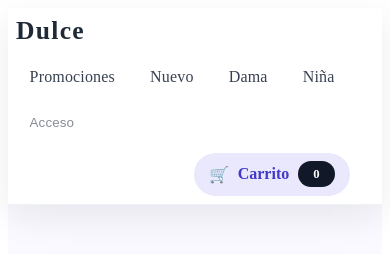
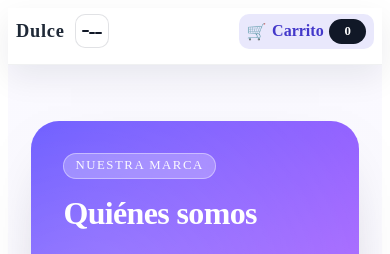
Before and after one commit to Davidjc27/Dulce-Frontend, an Angular app: page /quienes-somos in a window 390 px wide. Shown: the top 254 px of the page. Built offline with nearby package versions, Linux system fonts and the light colour scheme.

Commit message:
se arregla el navbar para que sea mas responsive

```diff
--- a/src/app/shared/components/navbar/navbar.css
+++ b/src/app/shared/components/navbar/navbar.css
@@ -16,7 +16,7 @@
   grid-template-columns: auto 1fr auto;
   align-items: center;
   gap: 1.5rem;
-  width: min(1120px, calc(100% - 1.5rem)); /* ajustado */
+  width: min(1120px, calc(100% - 1.5rem));
   margin: 0 auto;
   padding: 0.5rem 0;
 }
@@ -56,7 +56,7 @@
   font-weight: 600;
   letter-spacing: 0.06em;
   text-transform: uppercase;
-  color: #4f46e5; /* indigo-600 */
+  color: #4f46e5;
   background: linear-gradient(180deg, rgba(79,70,229,0.12), rgba(248,180,217,0.15));
   padding: 0.4rem 0.8rem;
   border-radius: 999px;
@@ -68,7 +68,7 @@
 
 .home-indicator:hover,
 .home-indicator:focus-visible {
-  color: #4338ca; /* indigo-700 */
+  color: #4338ca;
   background: linear-gradient(180deg, rgba(79,70,229,0.16), rgba(248,180,217,0.22));
   transform: translateY(-1px);
   box-shadow: 0 10px 26px rgba(79,70,229,0.24);
@@ -80,7 +80,6 @@
     0 0 0 3px rgba(79,70,229,0.28),
     0 10px 26px rgba(79,70,229,0.24);
 }
-
 
 .menu {
   list-style: none;
@@ -155,10 +154,10 @@
   border: 1px solid rgba(79, 70, 229, 0.12);
   opacity: 0;
   visibility: hidden;
-  transform: translateY(-10px); /* ajustado */
+  transform: translateY(-10px);
   transition: opacity 0.22s ease, transform 0.22s ease;
   pointer-events: none;
-  overflow: hidden; /* evita que el halo se salga */
+  overflow: hidden;
 }
 
 .menu-item:last-child .dropdown {
@@ -196,7 +195,7 @@
   width: 0.55rem;
   height: 0.55rem;
   border-radius: 999px;
-  background: #f8b4d9; /* rosa pastel */
+  background: #f8b4d9;
   opacity: 1;
   transform: translateY(-50%) scale(1);
   transition: transform 0.2s ease, box-shadow 0.2s ease, opacity 0.2s ease;
@@ -215,7 +214,7 @@
 .dropdown a:focus-visible::before {
   opacity: 1;
   transform: translateY(-50%) scale(1.08);
-  box-shadow: 0 0 0 0.22rem rgba(248, 180, 217, 0.35); /* halo rosa */
+  box-shadow: 0 0 0 0.22rem rgba(248, 180, 217, 0.35);
 }
 
 /* estilos del acceso al carrito definidos en styles.css */
@@ -233,38 +232,162 @@
   }
 }
 
+/* ===== Accesibilidad: clase utilitaria para texto solo-lectores ===== */
+.sr-only {
+  position: absolute !important;
+  width: 1px; height: 1px;
+  padding: 0; margin: -1px; overflow: hidden;
+  clip: rect(0,0,0,0); white-space: nowrap; border: 0;
+}
+
+/* ===== Botón hamburguesa ===== */
+.menu-toggle {
+  display: none; /* oculto en desktop */
+  align-items: center;
+  justify-content: center;
+  width: 40px; height: 40px;
+  border: 1px solid rgba(15, 23, 42, 0.12);
+  border-radius: 10px;
+  background: #fff;
+  cursor: pointer;
+  transition: box-shadow .2s ease, transform .2s ease, background .2s ease;
+}
+
+.menu-toggle:hover,
+.menu-toggle:focus-visible {
+  background: rgba(79, 70, 229, 0.06);
+  box-shadow: 0 8px 22px rgba(15, 23, 42, 0.12);
+  outline: none;
+}
+
+.menu-toggle-bar {
+  display: block;
+  width: 18px; height: 2px;
+  background: #111827;
+  border-radius: 999px;
+  position: relative;
+}
+
+.menu-toggle-bar + .menu-toggle-bar { margin-top: 4px; }
+
+/* ===== Mobile compacto y carrito alineado (<= 768px) ===== */
 @media (max-width: 768px) {
   .navbar-inner {
     width: calc(100% - 1rem);
-    grid-template-columns: 1fr auto;
+    display: grid;
+    /* 3 columnas: brand | toggle | actions */
+    grid-template-columns: auto auto 1fr;
     grid-template-rows: auto auto;
-    row-gap: 0.75rem;
+    grid-template-areas:
+      "brand toggle actions"
+      "menu  menu   menu";
+    align-items: center;
+    gap: 0.5rem;
+    min-height: 50px;
+    padding: 0.35rem 0;
   }
 
-  .home-indicator {
-    font-size: 0.75rem;
-    padding: 0.25rem 0.6rem;
+  .brand { grid-area: brand; }
+
+  /* 👉 Botón hamburguesa al lado del logo */
+  .menu-toggle {
+    grid-area: toggle;
+    display: inline-flex;
+    margin-left: .25rem;
   }
 
-  .menu {
-    grid-column: 1 / -1;
-    gap: 0.5rem;
-    justify-content: flex-start;
-    flex-wrap: wrap;
+  .navbar-actions {
+    grid-area: actions;
+    display: flex;
+    align-items: center;
+    justify-content: flex-end;
+    align-self: center;
   }
 
+  /* Panel del menú alineado bajo brand/toggle, no a todo el ancho */
+  .menu {
+    grid-area: menu;
+    display: none;
+    width: auto;
+    max-width: min(92vw, 360px);
+    justify-self: start; /* alinear bajo brand/toggle (lado izq.) */
+    margin-top: .25rem;
+    background: #fff;
+    border: 1px solid rgba(15, 23, 42, 0.08);
+    border-radius: 12px;
+    box-shadow: 0 14px 34px rgba(15, 23, 42, 0.10);
+    flex-direction: column;
+    align-items: stretch;
+    padding: .5rem;
+  }
+  .menu.open { display: flex; }
+
+  .menu-item { width: 100%; }
+
   .menu-link {
-    padding: 0.65rem 0.85rem;
+    width: 100%;
+    justify-content: space-between;
+    padding: .7rem .9rem;
   }
 
   .dropdown {
-    width: auto;
-    min-width: 180px;
-    max-width: min(92vw, 240px); /* evita scroll lateral */
+    position: static;
+    width: 100%;
+    min-width: 0;
+    max-width: none;
+    margin: .25rem 0 .5rem;
+    box-shadow: none;
+    border: 1px dashed rgba(79,70,229,0.18);
+    border-radius: 10px;
+    opacity: 1;
+    visibility: visible;
+    transform: none;
+    pointer-events: auto;
+    display: none;
+  }
+  .menu-item.is-open .dropdown { display: flex; }
+
+  .cart-entry {
+    display: inline-flex;
+    align-items: center;
+    gap: .35rem;
+    padding: .35rem .55rem;
+    border-radius: 10px;
+    text-decoration: none;
   }
 
-  .navbar-actions {
-    justify-content: flex-end;
+  .logo { font-size: 1.25rem; letter-spacing: .04em; }
+}
+
+/* extra-compacto para teléfonos pequeños */
+@media (max-width: 480px) {
+  .navbar-inner { gap: .4rem; padding: .3rem 0; min-height: 46px; }
+  .logo { font-size: 1.15rem; }
+  .menu-toggle { width: 34px; height: 34px; }
+  .cart-entry { padding: .3rem .5rem; }
+}
+
+/* ===== Tips de calidad / accesibilidad ===== */
+
+/* Reduce motion para usuarios que lo prefieren */
+@media (prefers-reduced-motion: reduce) {
+  * {
+    animation-duration: 0.001ms !important;
+    animation-iteration-count: 1 !important;
+    transition-duration: 0.001ms !important;
+    scroll-behavior: auto !important;
+  }
+}
+
+/* Evitar "hover pegajoso" en pantallas táctiles */
+@media (hover: none) {
+  .menu-item:hover > .menu-link {
+    background: transparent;
+    box-shadow: none;
+  }
+  .menu-link:hover {
+    background: transparent;
+    box-shadow: none;
   }
 }
 
--- a/src/app/shared/components/navbar/navbar.html
+++ b/src/app/shared/components/navbar/navbar.html
@@ -5,7 +5,22 @@
       <a class="logo" routerLink="/home" aria-label="Ir al inicio">Dulce</a>
     </div>
 
-    <ul class="menu">
+    <!-- Botón hamburguesa (solo visible en móvil) -->
+    <button
+      class="menu-toggle"
+      type="button"
+      [attr.aria-expanded]="isMobileMenuOpen"
+      aria-controls="main-menu"
+      (click)="toggleMobileMenu()"
+    >
+      <span class="sr-only">Abrir menú</span>
+      <span class="menu-toggle-bar"></span>
+      <span class="menu-toggle-bar"></span>
+      <span class="menu-toggle-bar"></span>
+    </button>
+
+    <!-- Menú principal -->
+    <ul id="main-menu" class="menu" [class.open]="isMobileMenuOpen">
       <!-- Promociones -->
       <li
         class="menu-item has-dropdown menu-promociones"
@@ -19,7 +34,7 @@
           class="menu-link"
           [routerLink]="['/catalogo']"
           [queryParams]="buildCatalogParams(catalogFilters.promotions)"
-          (click)="onCatalogLinkClick($event, catalogFilters.promotions)"
+          (click)="onCatalogLinkClick($event, catalogFilters.promotions); closeMobileMenu()"
         >
           <span class="menu-label">Promociones</span>
         </a>
@@ -28,7 +43,7 @@
             <a
               [routerLink]="['/catalogo']"
               [queryParams]="buildCatalogParams(catalogFilters.promotions)"
-              (click)="onCatalogLinkClick($event, catalogFilters.promotions)"
+              (click)="onCatalogLinkClick($event, catalogFilters.promotions); closeMobileMenu()"
             >
               Llévame a las promociones
             </a>
@@ -46,10 +61,10 @@
         (focusout)="handleFocusOut($event, 'nuevo')"
       >
         <a
-            class="menu-link"
-            [routerLink]="['/catalogo']"
-            [queryParams]="buildCatalogParams(catalogFilters.newest)"
-            (click)="onCatalogLinkClick($event, catalogFilters.newest)"
+          class="menu-link"
+          [routerLink]="['/catalogo']"
+          [queryParams]="buildCatalogParams(catalogFilters.newest)"
+          (click)="onCatalogLinkClick($event, catalogFilters.newest); closeMobileMenu()"
         >
           <span class="menu-label">Nuevo</span>
         </a>
@@ -58,7 +73,7 @@
             <a
               [routerLink]="['/catalogo']"
               [queryParams]="buildCatalogParams(catalogFilters.newest)"
-              (click)="onCatalogLinkClick($event, catalogFilters.newest)"
+              (click)="onCatalogLinkClick($event, catalogFilters.newest); closeMobileMenu()"
             >
               Tendencias
             </a>
@@ -79,7 +94,7 @@
           class="menu-link"
           [routerLink]="['/catalogo']"
           [queryParams]="buildCatalogParams(catalogFilters.dama)"
-          (click)="onCatalogLinkClick($event, catalogFilters.dama)"
+          (click)="onCatalogLinkClick($event, catalogFilters.dama); closeMobileMenu()"
         >
           <span class="menu-label">Dama</span>
         </a>
@@ -88,7 +103,7 @@
             <a
               [routerLink]="['/catalogo']"
               [queryParams]="buildCatalogParams(catalogFilters.damaPijamas)"
-              (click)="onCatalogLinkClick($event, catalogFilters.damaPijamas)"
+              (click)="onCatalogLinkClick($event, catalogFilters.damaPijamas); closeMobileMenu()"
             >
               Pijamas
             </a>
@@ -97,7 +112,7 @@
             <a
               [routerLink]="['/catalogo']"
               [queryParams]="buildCatalogParams(catalogFilters.damaBlusas)"
-              (click)="onCatalogLinkClick($event, catalogFilters.damaBlusas)"
+              (click)="onCatalogLinkClick($event, catalogFilters.damaBlusas); closeMobileMenu()"
             >
               Blusas
             </a>
@@ -106,7 +121,7 @@
             <a
               [routerLink]="['/catalogo']"
               [queryParams]="buildCatalogParams(catalogFilters.damaCamisetas)"
-              (click)="onCatalogLinkClick($event, catalogFilters.damaCamisetas)"
+              (click)="onCatalogLinkClick($event, catalogFilters.damaCamisetas); closeMobileMenu()"
             >
               Camisetas
             </a>
@@ -115,7 +130,7 @@
             <a
               [routerLink]="['/catalogo']"
               [queryParams]="buildCatalogParams(catalogFilters.damaLeggins)"
-              (click)="onCatalogLinkClick($event, catalogFilters.damaLeggins)"
+              (click)="onCatalogLinkClick($event, catalogFilters.damaLeggins); closeMobileMenu()"
             >
               Leggins
             </a>
@@ -136,7 +151,7 @@
           class="menu-link"
           [routerLink]="['/catalogo']"
           [queryParams]="buildCatalogParams(catalogFilters.nina)"
-          (click)="onCatalogLinkClick($event, catalogFilters.nina)"
+          (click)="onCatalogLinkClick($event, catalogFilters.nina); closeMobileMenu()"
         >
           <span class="menu-label">Niña</span>
         </a>
@@ -145,7 +160,7 @@
             <a
               [routerLink]="['/catalogo']"
               [queryParams]="buildCatalogParams(catalogFilters.ninaPijamas)"
-              (click)="onCatalogLinkClick($event, catalogFilters.ninaPijamas)"
+              (click)="onCatalogLinkClick($event, catalogFilters.ninaPijamas); closeMobileMenu()"
             >
               Pijamas
             </a>
@@ -154,7 +169,7 @@
             <a
               [routerLink]="['/catalogo']"
               [queryParams]="buildCatalogParams(catalogFilters.ninaBlusas)"
-              (click)="onCatalogLinkClick($event, catalogFilters.ninaBlusas)"
+              (click)="onCatalogLinkClick($event, catalogFilters.ninaBlusas); closeMobileMenu()"
             >
               Blusas
             </a>
@@ -163,7 +178,7 @@
             <a
               [routerLink]="['/catalogo']"
               [queryParams]="buildCatalogParams(catalogFilters.ninaCamisetas)"
-              (click)="onCatalogLinkClick($event, catalogFilters.ninaCamisetas)"
+              (click)="onCatalogLinkClick($event, catalogFilters.ninaCamisetas); closeMobileMenu()"
             >
               Camisetas
             </a>
@@ -172,7 +187,7 @@
             <a
               [routerLink]="['/catalogo']"
               [queryParams]="buildCatalogParams(catalogFilters.ninaLeggins)"
-              (click)="onCatalogLinkClick($event, catalogFilters.ninaLeggins)"
+              (click)="onCatalogLinkClick($event, catalogFilters.ninaLeggins); closeMobileMenu()"
             >
               Leggins
             </a>
@@ -189,16 +204,17 @@
         (focusin)="openMenu('acceso')"
         (focusout)="handleFocusOut($event, 'acceso')"
       >
-         <button class="menu-link" type="button" disabled aria-disabled="true">
+        <button class="menu-link" type="button" disabled aria-disabled="true">
           <span class="menu-label">Acceso</span>
         </button>
         <ul class="dropdown">
           <li>
-             <span class="menu-info">Acceso para empleados disponible próximamente.</span>
+            <span class="menu-info">Acceso para empleados disponible próximamente.</span>
           </li>
         </ul>
       </li>
     </ul>
+
     <div class="navbar-actions">
       <a class="cart-entry" routerLink="/carrito" aria-label="Abrir carrito">
         <span class="cart-entry-icon" aria-hidden="true">🛒</span>
--- a/src/app/shared/components/navbar/navbar.ts
+++ b/src/app/shared/components/navbar/navbar.ts
@@ -35,14 +35,24 @@ export class NavbarComponent {
   private readonly cartService = inject(CartService);
   readonly totalCartItems$ = this.cartService.totalQuantity$;
 
-  // 🔧 Cambia a true si quieres forzar recarga dura cuando ya estés en /catalogo
+  // 👇 Estado del menú hamburguesa (móvil)
+  isMobileMenuOpen = false;
+
+  // 🔧 Si estás ya en /catalogo, fuerza recarga dura para que “resetee” correctamente
   private readonly FORCE_HARD_RELOAD_ON_CATALOG = true;
 
   constructor() {
     this.updateIsHome(this.router.url);
+
     this.router.events
       .pipe(filter((e): e is NavigationEnd => e instanceof NavigationEnd), takeUntilDestroyed())
-      .subscribe(e => this.updateIsHome(e.urlAfterRedirects));
+      .subscribe(e => {
+        this.updateIsHome(e.urlAfterRedirects);
+        // Cierra el menú móvil al navegar
+        this.closeMobileMenu();
+        // Cierra cualquier dropdown abierto
+        this.activeMenu = null;
+      });
   }
 
   /** Limpia todos los filtros y aplica overrides */
@@ -75,11 +85,11 @@ export class NavbarComponent {
 
     // Si estás en /catalogo:
     if (this.FORCE_HARD_RELOAD_ON_CATALOG) {
-      // Forzar recarga dura (GitHub Pages/baseHref incluidos)
+      // Forzar recarga dura (útil en GitHub Pages/baseHref)
       event.preventDefault();
       const tree = this.router.createUrlTree(['/catalogo'], { queryParams });
       const url = this.router.serializeUrl(tree);
-      window.location.assign(url); // 🔁 recarga toda la página
+      window.location.assign(url);
     } else {
       // Solo SPA (sin recargar): navega programáticamente
       event.preventDefault();
@@ -87,6 +97,7 @@ export class NavbarComponent {
     }
   }
 
+  // ===== Menú / dropdowns =====
   onNavClick(): void { this.activeMenu = null; }
   openMenu(menuId: string): void { this.activeMenu = menuId; }
   closeMenu(menuId: string): void { if (this.activeMenu === menuId) this.activeMenu = null; }
@@ -98,11 +109,18 @@ export class NavbarComponent {
     this.closeMenu(menuId);
   }
 
-  @HostListener('document:keydown.escape') onEscape(): void { this.activeMenu = null; }
+  @HostListener('document:keydown.escape') onEscape(): void {
+    this.activeMenu = null;
+    this.closeMobileMenu();
+  }
 
   private updateIsHome(url: string): void { this.isHome = this.isHomeUrl(url); }
   private isHomeUrl(url: string): boolean {
     const [pathname] = (url ?? '').split('?');
     return pathname === '/home' || pathname === '/' || pathname === '';
   }
+
+  // ===== Menú móvil (hamburguesa) =====
+  toggleMobileMenu(): void { this.isMobileMenuOpen = !this.isMobileMenuOpen; }
+  closeMobileMenu(): void { this.isMobileMenuOpen = false; }
 }
```
Also changed, not shown: src/app/pages/home/home.css (+12 -0 lines).
